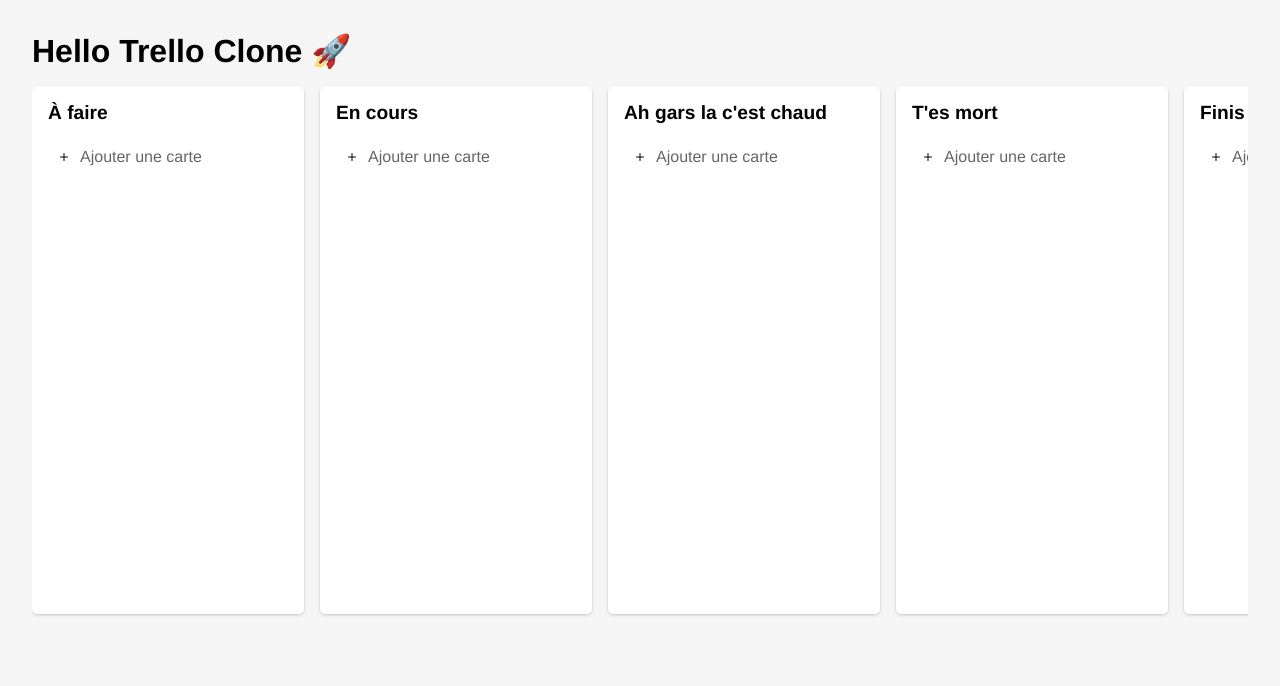
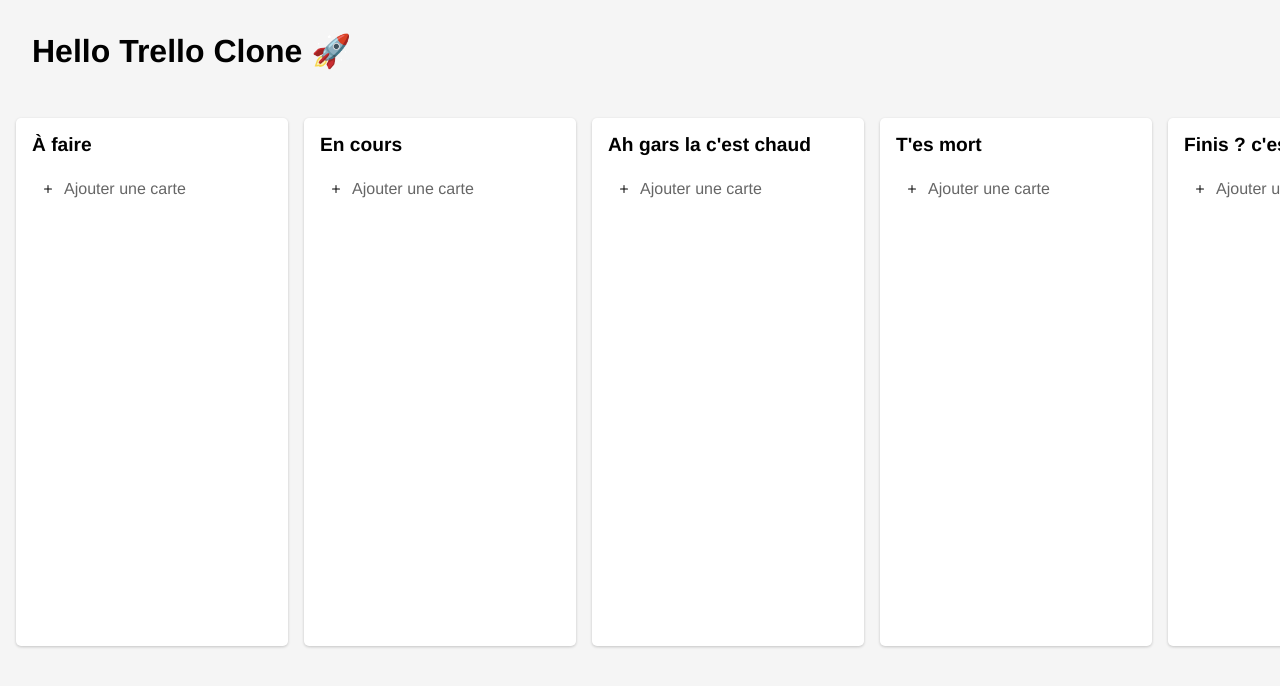
Before and after one commit to Neoznzoe/trello-clone, a Vue app: page / in a window 1280 px wide. Shown: the top 686 px of the page. Built offline with nearby package versions, Linux system fonts and the light colour scheme; the HTML template or start-up script is replaced by a standard one.

Commit message:
feat(scroll): scroll full lateral

```diff
--- a/src/App.vue
+++ b/src/App.vue
@@ -13,8 +13,12 @@
 
   <style scoped>
   #app {
-    padding: 2rem;
     font-family: Avenir, Helvetica, Arial, sans-serif;
     height: 100vh;
   }
+
+  h1 {
+    padding: 2rem;
+    margin: 0;
+  }
   </style>
--- a/src/components/Board.vue
+++ b/src/components/Board.vue
@@ -1,4 +1,5 @@
 <template>
+  <div class="board-wrapper">
     <div class="board">
       <List
         v-for="list in lists"
@@ -7,7 +8,9 @@
         @updateList="updateList"
       />
     </div>
+  </div>
 </template>
+
 
 <script lang="ts">
 import { defineComponent } from 'vue';
@@ -28,11 +31,27 @@
 </script>
 
 <style scoped>
+.board-wrapper {
+  position: relative;
+  overflow: hidden;
+}
+
 .board {
   display: flex;
   gap: 1rem;
-  padding: 1rem 0;
+  padding: 1rem;
   overflow-x: auto;
   min-height: 70vh;
+  scroll-snap-type: x mandatory;
+  scroll-padding-left: 1rem;
+  scroll-padding-right: 1rem;
 }
+
+
+.list {
+  width: 272px;
+  flex-shrink: 0;
+  scroll-snap-align: start;
+}
+
 </style>
```
Lines whose indentation alone changed are shown as unchanged.
